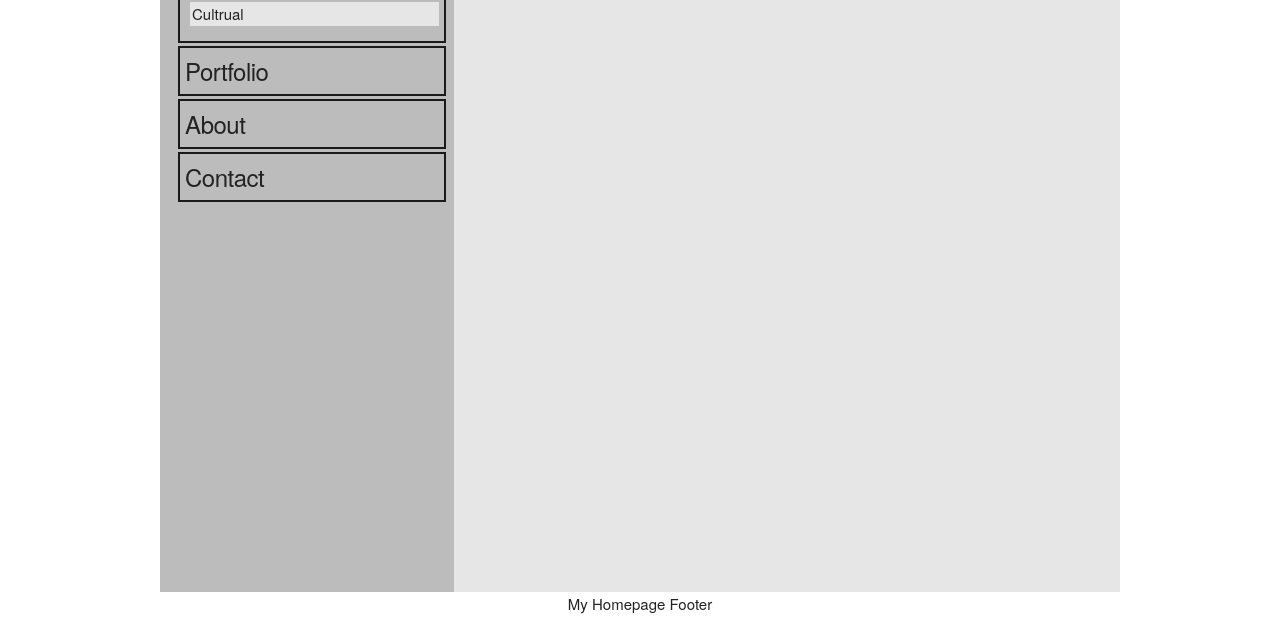
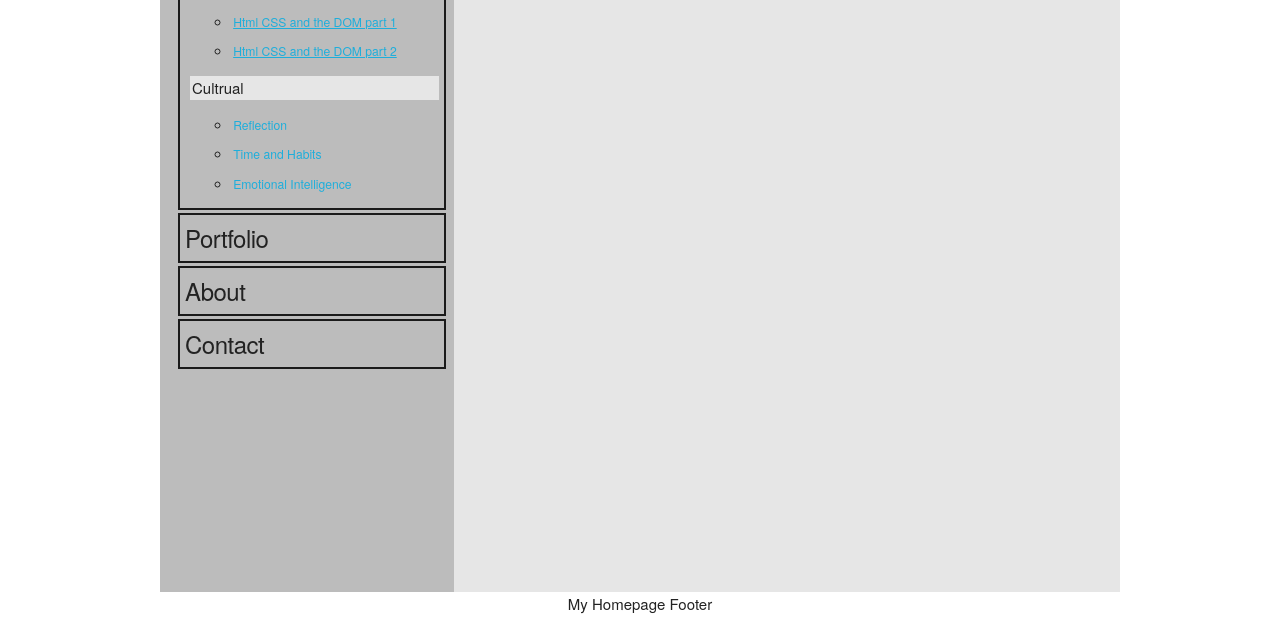
Before and after one commit to georgeF105/georgeF105.github.io, a plain HTML site: page index.html in a window 1280 px wide. Shown: the part 221-862 px from the top of the page. Drawn offline with nearby package versions, Linux system fonts and the light colour scheme.

Commit message:
added link names for blog on index

```diff
--- a/index.html
+++ b/index.html
@@ -44,9 +44,18 @@
                 <ul class="side-bar-menu-2">
                   <li>
                     <h6>Technical</h6>
+                    <ul>
+                      <li><a href="" class="blog-link">Html CSS and the DOM part 1</a></li>
+                      <li><a href="" class="blog-link">Html CSS and the DOM part 2</a></li>
+                    </ul>
                   </li>
                   <li>
                     <h6>Cultrual</h6>
+                    <ul class="side-bar-menu-3">
+                      <li><a class="blog-link">Reflection</a></li>
+                      <li><a class="blog-link">Time and Habits</a></li>
+                      <li><a class="blog-link">Emotional Intelligence</a></li>
+                    </ul>
                   </li>
                 </ul>
               </li>
```
